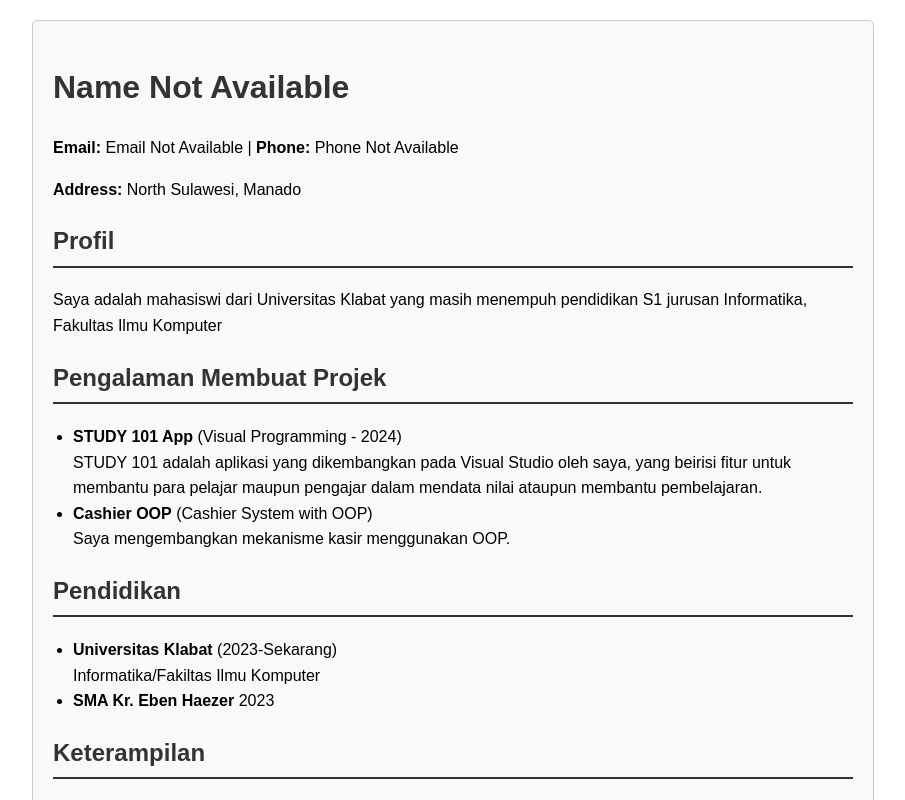
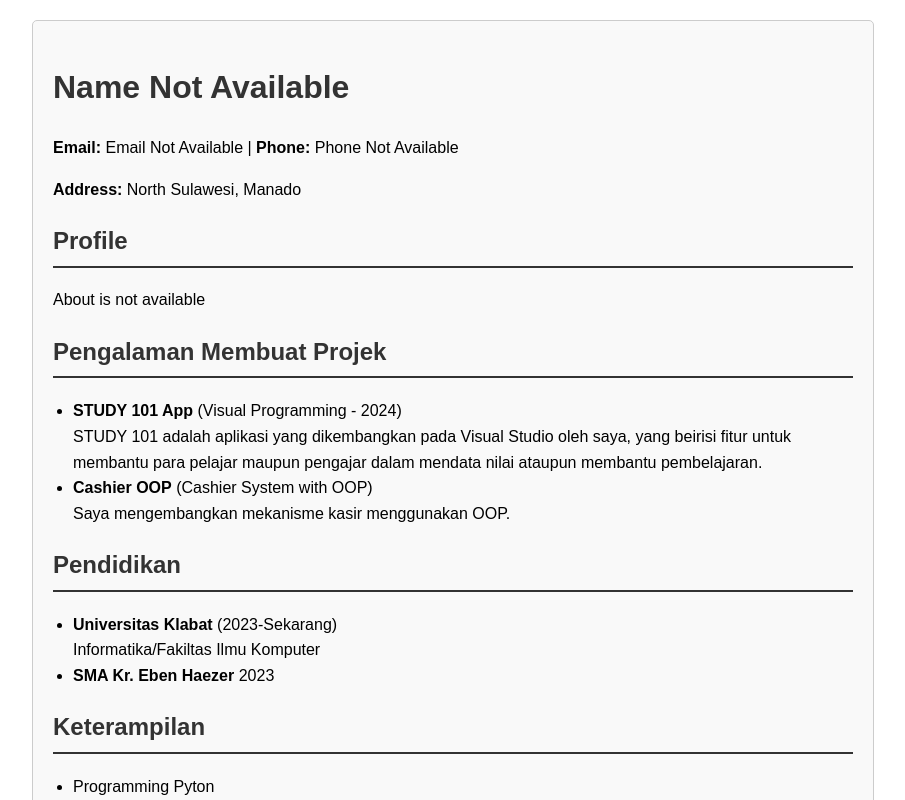
Before and after one commit to if22310372/Project-Mid-Lana, a React (Create React App) app: page / in a window 1280 px wide. Shown: the top 800 px of the page, without its empty margins (187-1092 px from the left). Built offline with nearby package versions, Linux system fonts and the light colour scheme; no server answers; the database is empty.

Commit message:
section1 done

```diff
--- a/src/component/section1/section1.js
+++ b/src/component/section1/section1.js
@@ -1,11 +1,27 @@
-const section1 = () => {
-    return (
-        <div>
-  <h2>Profil</h2>
-  <p>Saya adalah mahasiswi dari Universitas Klabat yang masih menempuh pendidikan S1 jurusan Informatika, Fakultas Ilmu Komputer</p>
-</div>
+import { useEffect, useState } from "react";
+import database from "../../config/config"; // Ensure the path is correct
+import { ref, onValue } from "firebase/database";
 
-    )
-}
+const Section1 = () => {
+  const [data, setData] = useState({});
 
-export default section1;
+  useEffect(() => {
+    // Reference the "csection1" path in the database
+    const dataRef = ref(database, "section1");
+
+    // Fetch data in real-time
+    onValue(dataRef, (snapshot) => {
+      const value = snapshot.val();
+      setData(value || {}); // Use an empty object if data is not available
+    });
+  }, []);
+
+  return (
+    <div>
+      <h2>Profile</h2>
+      <p>{data.about || "About is not available"}</p>
+    </div>
+  );
+};
+
+export default Section1;
```
